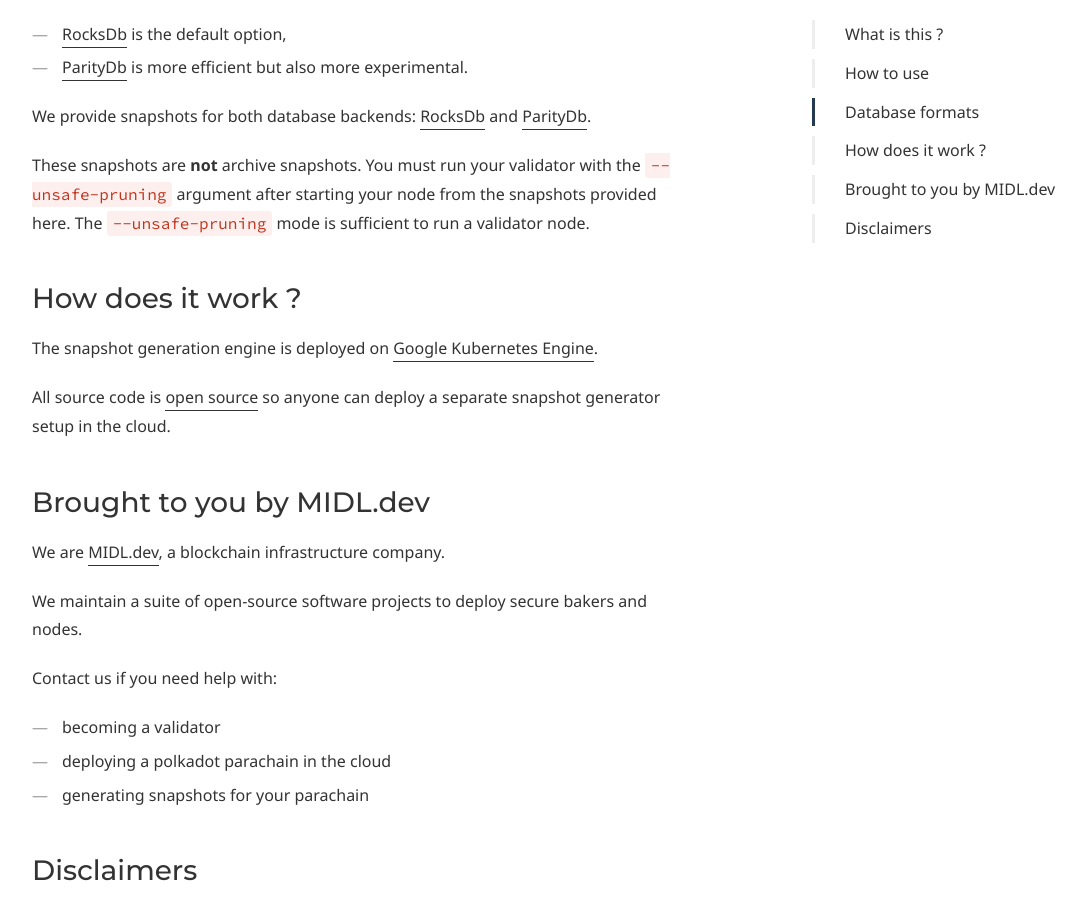
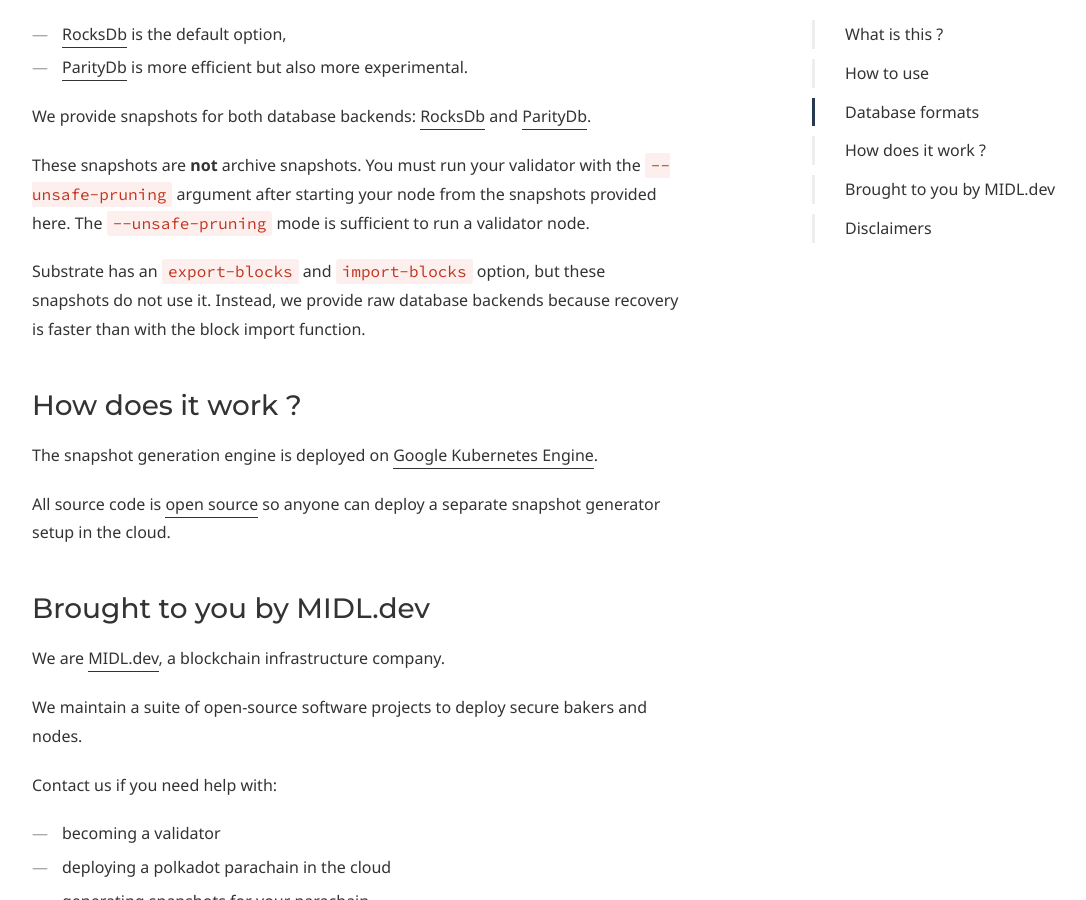
Before and after one commit to midl-dev/polkashots-website, a Jekyll site: the page built from getting-started.md, in a window 1280 px wide and 900 px high, scrolled down 1622 px. Shown: the whole window, without its empty margins (38-1124 px from the left). Built offline with Jekyll 4.4.1, drawn with Linux system fonts in a browser that asks for light colours; some web fonts are replaced.

Commit message:
add explanation

```diff
--- a/getting-started.md
+++ b/getting-started.md
@@ -62,6 +62,8 @@
 
 These snapshots are **not** archive snapshots. You must run your validator with the `--unsafe-pruning` argument after starting your node from the snapshots provided here. The `--unsafe-pruning` mode is sufficient to run a validator node.
 
+Substrate has an `export-blocks` and `import-blocks` option, but these snapshots do not use it. Instead, we provide raw database backends because recovery is faster than with the block import function.
+
 ### How does it work ?
 
 The snapshot generation engine is deployed on [Google Kubernetes Engine](https://cloud.google.com/kubernetes-engine).
```
